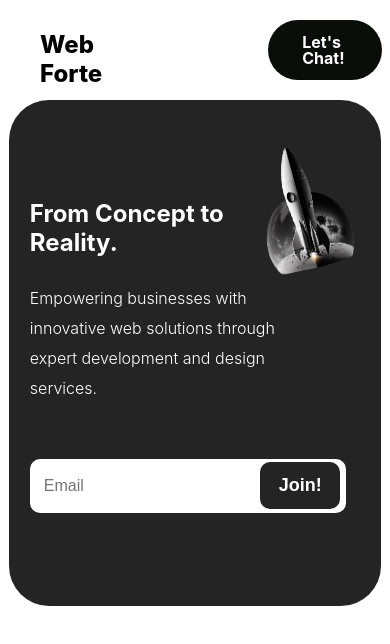
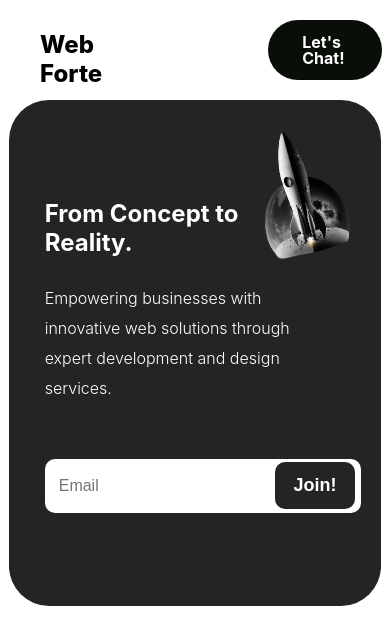
Before and after one commit to AAli02/web-f2, a React (Create React App) app: page / in a window 390 px wide. Shown: the top 644 px of the page. Built offline with nearby package versions, Linux system fonts and the light colour scheme.

Commit message:
media img

```diff
--- a/src/components/Landing/Landing.css
+++ b/src/components/Landing/Landing.css
@@ -39,7 +39,7 @@
     position: absolute;
     height: 100%;
     max-width: 600px;
-    margin-right: -65%;
+    margin-right: -50%;
 }
 
 .banner__content {
@@ -218,10 +218,10 @@ input {
     }
 
     .banner__img {
-        height: 170px;
-        width: 100px;
-        padding-top: 200px;
-        padding-right: 50px;
+        height: 200px;
+        width: 120px;
+        padding-top: 180px;
+        padding-right: 45px;
         rotate: -15deg;
     }
 
@@ -262,17 +262,33 @@ input {
         width: 320px;
     }
 
+    .banner__img {
+        margin-top: -15%;
+        margin-left: 12%;
+    }
+
     /* .input__wrapper {
 
     } */
 }
 @media screen and (max-width: 430px) {
+
+    body {
+        overflow: hidden;
+    }
+
     .btn__wrapper {
         padding-left: 68%;
     }
 
+    .banner {
+        margin-left: auto;
+        margin-top: auto;
+        max-width: 390px;
+    }
+
     .banner__content {
-        margin-left: -20%;
+        margin-left: -12%;
         margin-top: -10%;
     }
 
@@ -302,7 +318,6 @@ input {
 
     .banner__img {
         margin-top: -110%;
-        margin-right: 22%;
         height: 25%;
         width: 60%;
     }
```
Also changed, not shown: src/App.css (+7 -3 lines).
